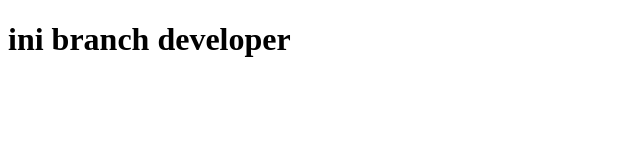
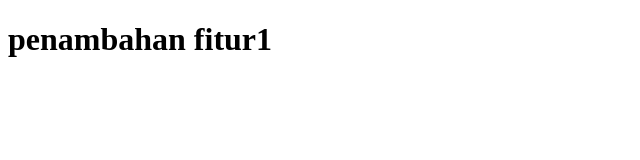
Before and after one commit to AliefRH/ui-ux, a plain HTML site: page index.html in a window 1280 px wide. Shown: the whole page, without its empty margins (0-640 px from the left). Drawn offline with Linux system fonts and the light colour scheme.

Commit message:
tag h1 fitur1

```diff
--- a/index.html
+++ b/index.html
@@ -7,6 +7,6 @@
     <title>Document</title>
 </head>
 <body>
-    <h1>ini branch developer</h1>
+    <h1>penambahan fitur1</h1>
 </body>
 </html>
```
